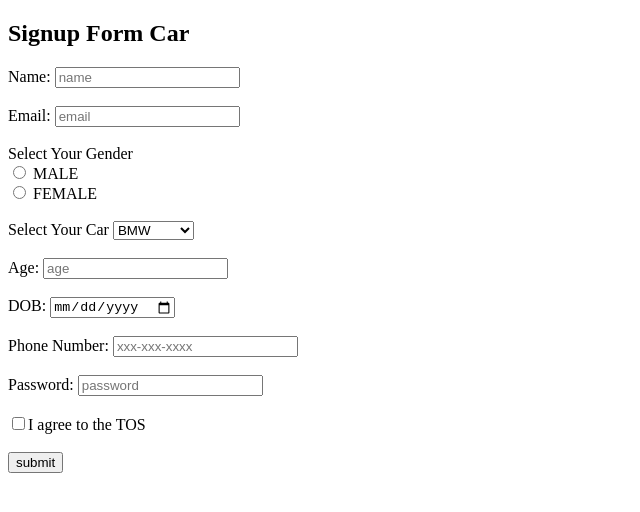
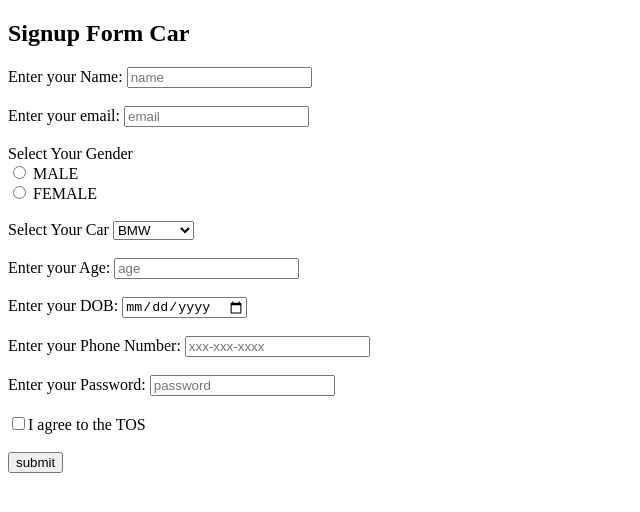
Before and after one commit to acciojob/signup-form-car-Amit-Kumar22, a website: page main.html in a window 1280 px wide. Shown: the whole page, without its empty margins (0-640 px from the left). Drawn offline with Linux system fonts and the light colour scheme.

Commit message:
created a submission

```diff
--- a/main.html
+++ b/main.html
@@ -10,11 +10,11 @@
 	<!-- the entire body must be written by student -->
 	<h2>Signup Form Car</h2>
 	<form action="/action_page.php" method="post"?
-		<label for="name">Name: </label>
+		<label for="name"> Enter your Name: </label>
 	    <input type="text" name="name" id="name" placeholder="name">
 		<br><br>
-		<label for="email">Email:</label>
-	    <input type="email" name="email" id="email" placeholder="email">
+		<label for="email">Enter your email:</label>
+        <input type="email" id="email" name="email" placeholder="email" >
 		<br><br>
 		<label for="gender_m">Select Your Gender</label><br>
 	    <input type="radio"  name="gender" id="gender_m"> MALE
@@ -29,19 +29,19 @@
 			<option  value="Mercedez" name="cars"id="cars">Mercedez</option>
 				 </select>
 		<br><br>
-		<label for="age">Age:</label>
+		<label for="age">Enter your Age:</label>
 	    <input type="age"  name="age" id="age" placeholder="age">
 
 		<br><br>
-		<label for="dob">DOB:</label>
+		<label for="dob">Enter your DOB:</label>
 	    <input type="date"  name="dob" id="dob" placeholder="dob">
 
 		<br><br>
-		<label for="tel">Phone Number:</label>
+		<label for="tel">Enter your Phone Number:</label>
 	    <input type="tel" name="tel" id="tel" placeholder="xxx-xxx-xxxx">
 
 		<br><br>
-		<label for="password">Password:</label>
+		<label for="password">Enter your Password:</label>
 	       <input type="password" name="password" id="password" placeholder="password">
 
 		<br><br>
@@ -49,7 +49,7 @@
 	    <input type="checkbox" name="tos" id="tos">I agree to the TOS
 
 		<br><br>
-		<button type="submit" value="submit">submit</button>
+		<input type="button" value="submit">
 
 	</form>
     <script type="text/javascript" src="./script.js">
```
